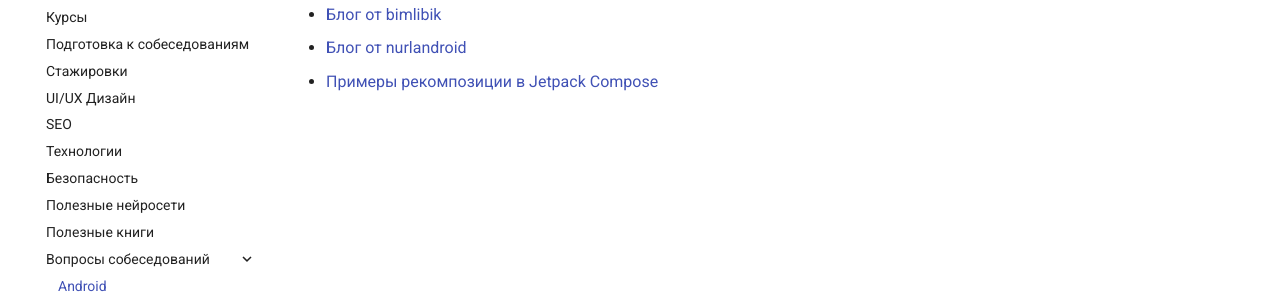
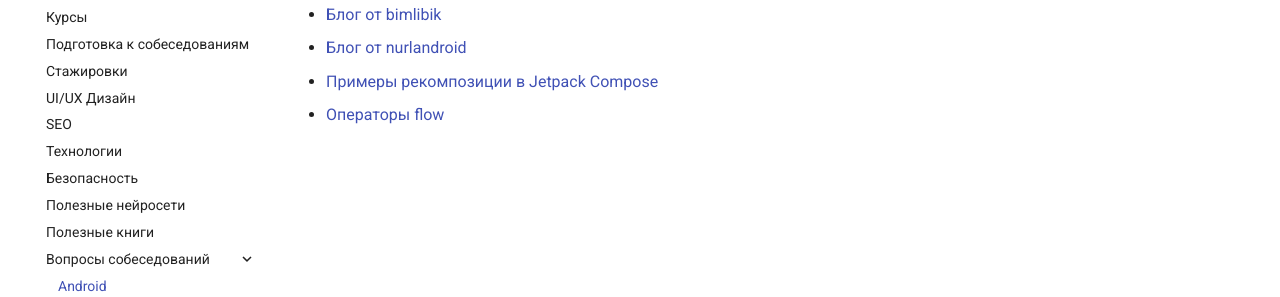
Before and after one commit to kqkqkqkqkq/source, an MkDocs documentation site: the page built from docs/android.interview.md, in a window 1280 px wide. Shown: the part 229-526 px from the top of the page. Built offline with MkDocs 1.6.1 and Material for MkDocs 9.7.7, drawn with Linux system fonts in a browser that asks for light colours; comment, search, counter and statistics services are not loaded.

Commit message:
feat: add flow marbles source

```diff
--- a/docs/android.interview.md
+++ b/docs/android.interview.md
@@ -10,3 +10,4 @@ description: Android разработка. Собеседование android р
 * [Блог от bimlibik](https://bimlibik.github.io)
 * [Блог от nurlandroid](https://nurlandroid.com)
 * [Примеры рекомпозиции в Jetpack Compose](https://ivk1800.github.io/recomposition-visualization/)
+* [Операторы flow](https://flowmarbles.com/#transform)
```
